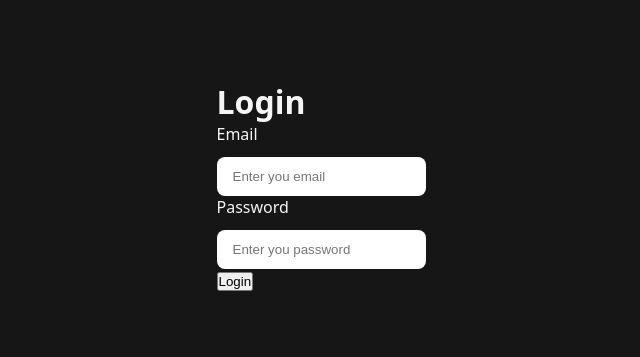
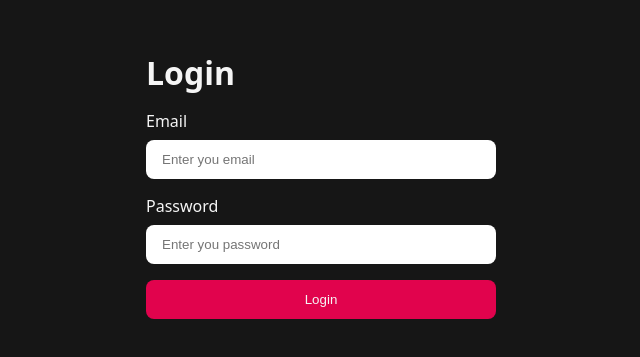
Before and after one commit to ritikkalal12/next-role-ai, a React app in the folder Frontend/: page /login in a window 1280 px wide. Shown: the part 215-572 px from the top of the page, without its empty margins (319-959 px from the left). Built offline with nearby package versions, Linux system fonts and the light colour scheme; the HTML template or start-up script is replaced by a standard one.

Commit message:
Login form Styling

```diff
--- a/Frontend/src/features/auth/auth.form.scss
+++ b/Frontend/src/features/auth/auth.form.scss
@@ -5,10 +5,23 @@
   justify-content: center;
   align-items: center;
 
+  .form-container {
+    min-width: 350px;
+    display: flex;
+    flex-direction: column;
+    gap: 1rem;
+  }
+
+  form {
+    display: flex;
+    flex-direction: column;
+    gap: 1rem;
+  }
+
   .input-group {
     display: flex;
     flex-direction: column;
-    gap: 0.75rem;
+    gap: 0.5rem;
 
     input {
       border: none;
--- a/Frontend/src/features/auth/pages/Login.jsx
+++ b/Frontend/src/features/auth/pages/Login.jsx
@@ -2,11 +2,15 @@
 import '../auth.form.scss';
 
 const Login = () => {
+  const handleSubmit = (e) => {
+    e.preventDefault();
+  };
+
   return (
     <main>
       <div className='form-container'>
         <h1>Login</h1>
-        <form>
+        <form onSubmit={handleSubmit}>
           <div className='input-group'>
             <label htmlFor='email'>Email</label>
             <input
--- a/Frontend/src/style.scss
+++ b/Frontend/src/style.scss
@@ -1,3 +1,5 @@
+@use './style/button.scss';
+
 * {
   margin: 0;
   padding: 0;
--- /dev/null
+++ b/Frontend/src/style/button.scss
@@ -0,0 +1,18 @@
+.button {
+  border: none;
+  outline: none;
+  padding-inline: 1.5rem;
+  padding-block: 0.75rem;
+  border-radius: 0.5rem;
+  cursor: pointer;
+  transition: all 0.3s ease-in-out;
+
+  &.primary-button {
+    background-color: #e1034d;
+    color: whitesmoke;
+  }
+
+  &:active {
+    transform: scale(0.9);
+  }
+}
```
